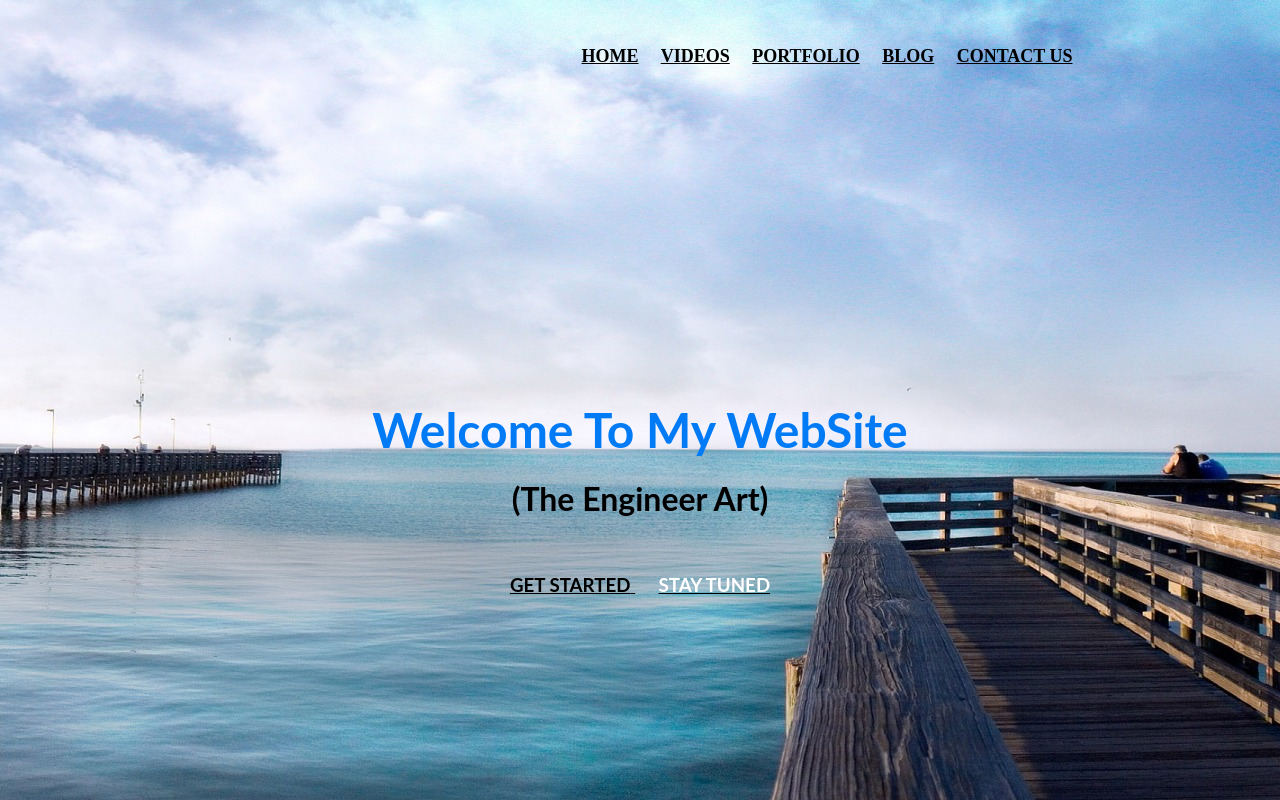
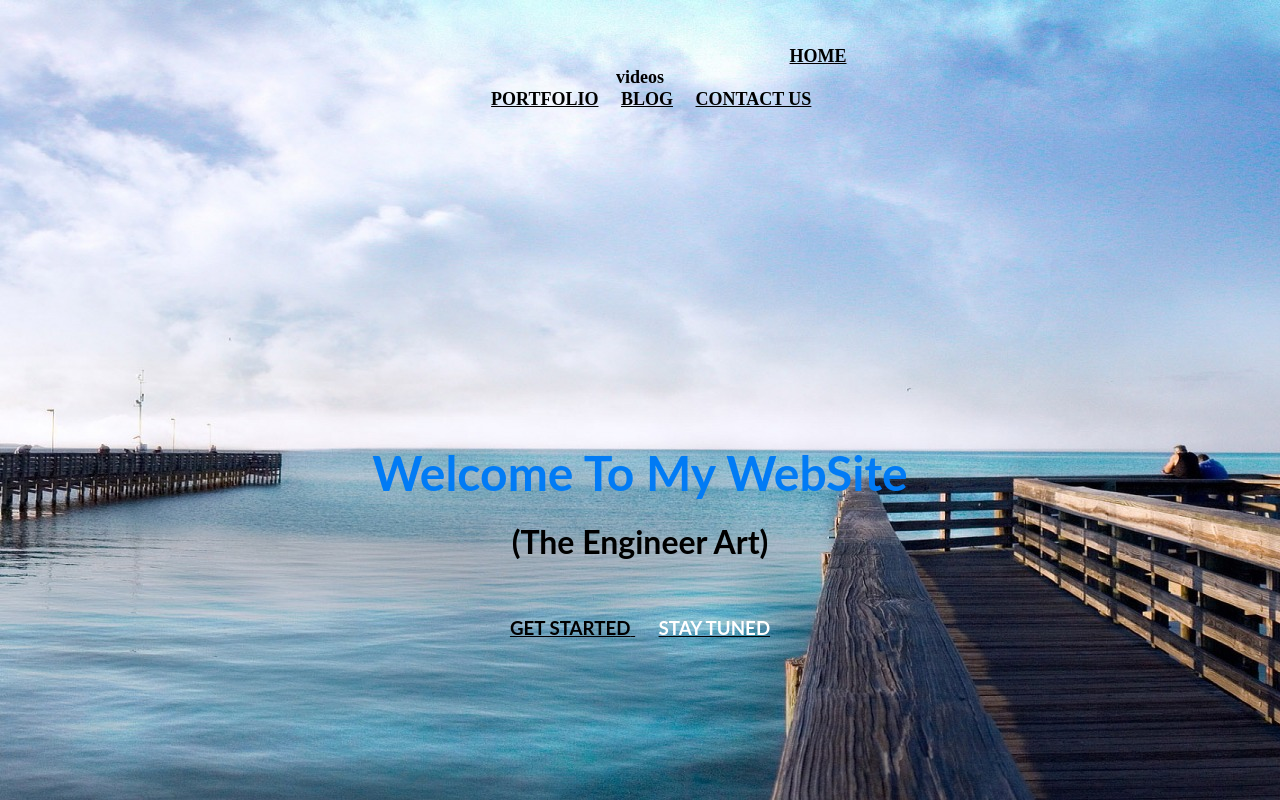
Before and after one commit to MohitTiwari18/test.github.io, a plain HTML site: page index.html in a window 1280 px wide. Drawn offline with Linux system fonts and the light colour scheme.

Commit message:
Update index.html

```diff
--- a/index.html
+++ b/index.html
@@ -18,7 +18,7 @@
         &nbsp;&nbsp;&nbsp;&nbsp;&nbsp;&nbsp;&nbsp;&nbsp;&nbsp;&nbsp;&nbsp;&nbsp;&nbsp;&nbsp;&nbsp;&nbsp;&nbsp;&nbsp;&nbsp;
         <font face="cinzel" size="4">
             <a href="home.html">HOME</a>&nbsp;&nbsp;&nbsp;&nbsp;
-            <a href="videos.html">VIDEOS</a>&nbsp;&nbsp;&nbsp;&nbsp;
+            <div onclick="video.html"> videos</div>&nbsp;&nbsp;&nbsp;&nbsp;
             <a href="#">PORTFOLIO</a>&nbsp;&nbsp;&nbsp;&nbsp;
             <a href="#">BLOG</a>&nbsp;&nbsp;&nbsp;&nbsp;
             <a href="#">CONTACT US</a>
```
